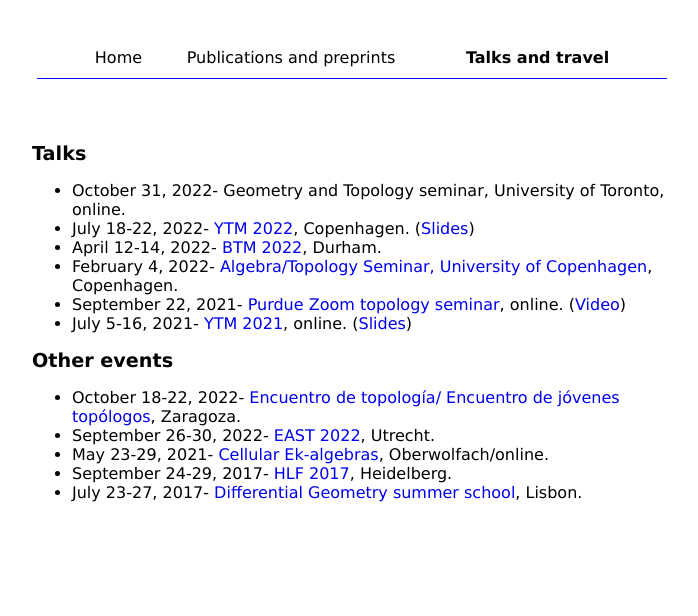
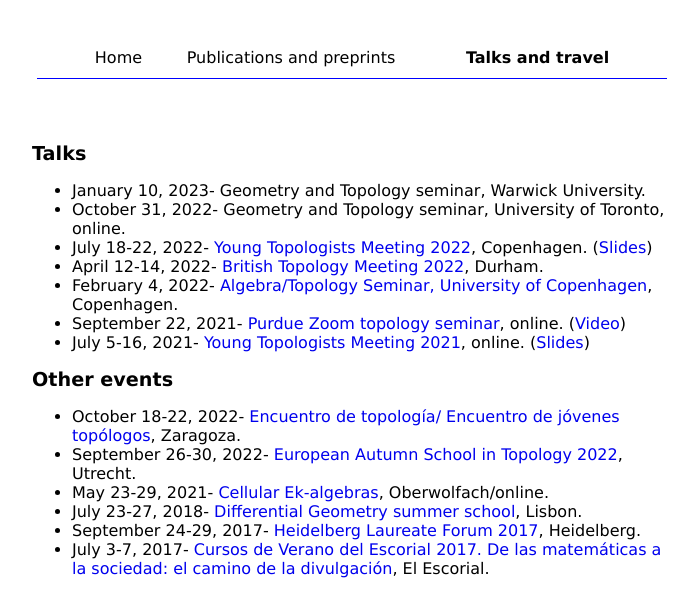
Before and after one commit to IsmaelSierra/IsmaelSierra.github.io, a plain HTML site: page talks.html in a window 1280 px wide. Shown: the whole page, without its empty margins (288-986 px from the left). Drawn offline with Linux system fonts and the light colour scheme.

Commit message:
Add files via upload

```diff
--- a/talks.html
+++ b/talks.html
@@ -21,20 +21,22 @@
       <div class="content">
         <h1>Talks</h1>
           <ul>
+            <li>January 10, 2023- Geometry and Topology seminar, Warwick University.</li>
             <li>October 31, 2022- Geometry and Topology seminar, University of Toronto, online.</li>
-            <li>July 18-22, 2022- <a href="https://www.math.ku.dk/english/calendar/events/ytm2022/#:~:text=The%20Young%20Topologists%20Meeting%20(YTM,%2D22%2C%202022%20in%20Copenhagen." target="_blank">YTM 2022</a>, Copenhagen. (<a target="_blank" href="YTM_2022.pdf">Slides</a>)</li>
-            <li>April 12-14, 2022- <a href="https://www.maths.dur.ac.uk/users/dirk.schuetz/BTM35.html">BTM 2022</a>, Durham.</li>
+            <li>July 18-22, 2022- <a href="https://www.math.ku.dk/english/calendar/events/ytm2022/#:~:text=The%20Young%20Topologists%20Meeting%20(YTM,%2D22%2C%202022%20in%20Copenhagen." target="_blank">Young Topologists Meeting 2022</a>, Copenhagen. (<a target="_blank" href="YTM_2022.pdf">Slides</a>)</li>
+            <li>April 12-14, 2022- <a href="https://www.maths.dur.ac.uk/users/dirk.schuetz/BTM35.html">British Topology Meeting 2022</a>, Durham.</li>
             <li>February 4, 2022- <a href="https://www.math.ku.dk/english/calendar/events/algebratopology-seminar-04022022/">Algebra/Topology Seminar, University of Copenhagen</a>, Copenhagen.</li>
             <li>September 22, 2021- <a href="https://sites.google.com/view/purduetopologyseminar">Purdue Zoom topology seminar</a>, online. (<a target="_blank" href="https://www.youtube.com/watch?v=rS2fYqIpguU&feature=youtu.be">Video</a>)</li>
-            <li>July 5-16, 2021- <a href="https://sites.google.com/view/ytm2021">YTM 2021</a>, online. (<a target="_blank" href="YTM2021.pdf">Slides</a>)</li>
+            <li>July 5-16, 2021- <a href="https://sites.google.com/view/ytm2021">Young Topologists Meeting 2021</a>, online. (<a target="_blank" href="YTM2021.pdf">Slides</a>)</li>
           </ul>
         <h1>Other events</h1>
           <ul>
             <li>October 18-22, 2022- <a href="https://eventos.unizar.es/81202/section/37574/encuentros-de-topologia.html">Encuentro de topología/ Encuentro de jóvenes topólogos</a>, Zaragoza.</li>
-            <li>September 26-30, 2022- <a href="https://www.math.ru.nl/~sagave/east2022/">EAST 2022</a>, Utrecht.</li>
+            <li>September 26-30, 2022- <a href="https://www.math.ru.nl/~sagave/east2022/">European Autumn School in Topology 2022</a>, Utrecht.</li>
             <li>May 23-29, 2021- <a href="https://www.mfo.de/occasion/2121a/www_view">Cellular Ek-algebras</a>, Oberwolfach/online.</li>
-            <li>September 24-29, 2017- <a href="https://www.heidelberg-laureate-forum.org/forum/past-hlfs/5th-hlf-2017">HLF 2017</a>, Heidelberg.</li>
-            <li>July 23-27, 2017- <a href="https://www.math.tecnico.ulisboa.pt/~ggranja/Talentos/school2018/lectures.html">Differential Geometry summer school</a>, Lisbon.</li>
+            <li>July 23-27, 2018- <a href="https://www.math.tecnico.ulisboa.pt/~ggranja/Talentos/school2018/lectures.html">Differential Geometry summer school</a>, Lisbon.</li>
+            <li>September 24-29, 2017- <a href="https://www.heidelberg-laureate-forum.org/forum/past-hlfs/5th-hlf-2017">Heidelberg Laureate Forum 2017</a>, Heidelberg.</li>
+            <li> July 3-7, 2017- <a href="https://www.infosierrademadrid.es/cursos-verano-el-escorial/"> Cursos de Verano del Escorial 2017. De las matemáticas a la sociedad: el camino de la divulgación</a>, El Escorial.</li>
           </ul>
       </div>
     </div>
```
Also changed, not shown: publications.html (+1 -0 lines), foto perfil.jpg, 1 other file.
